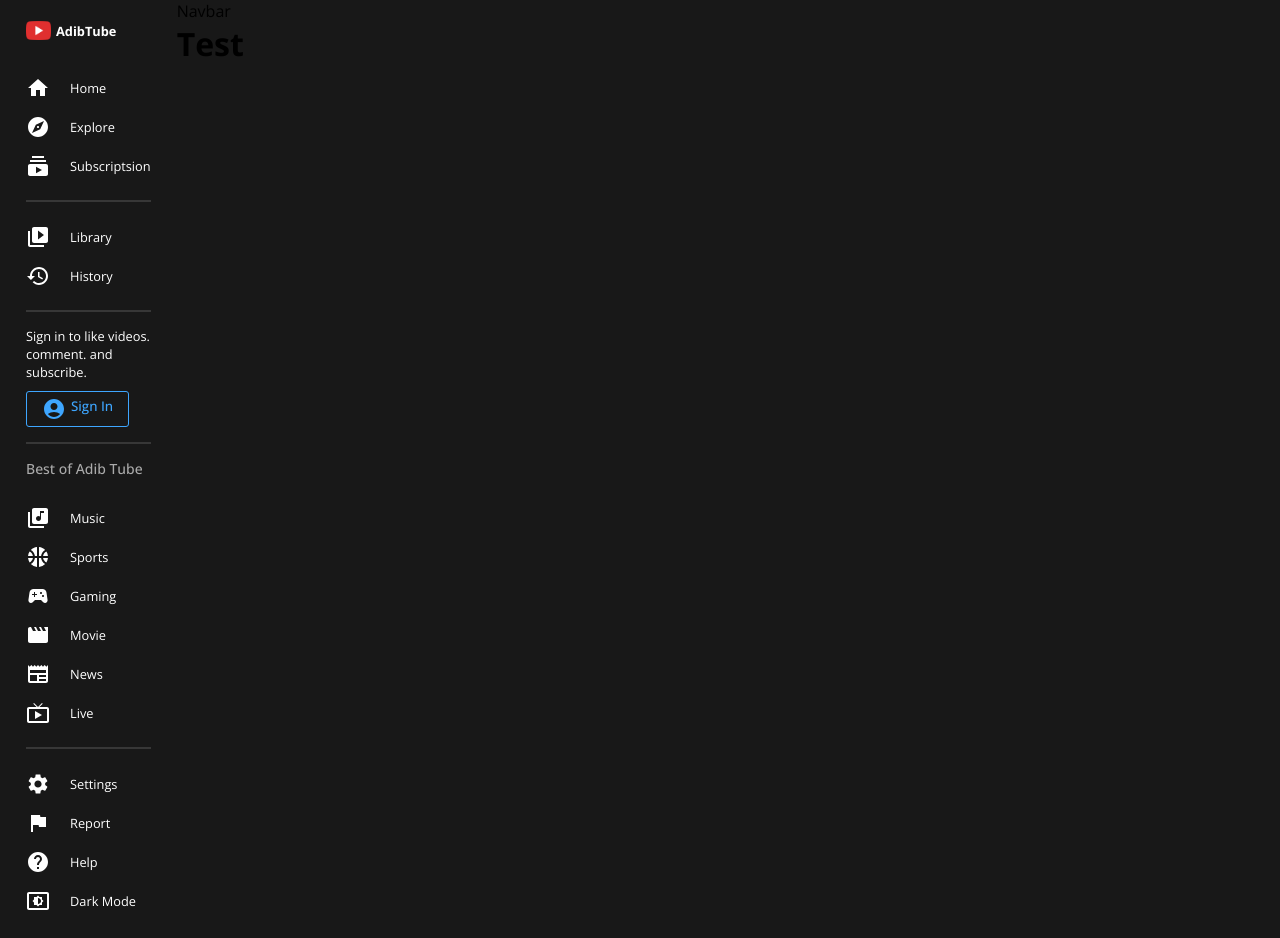
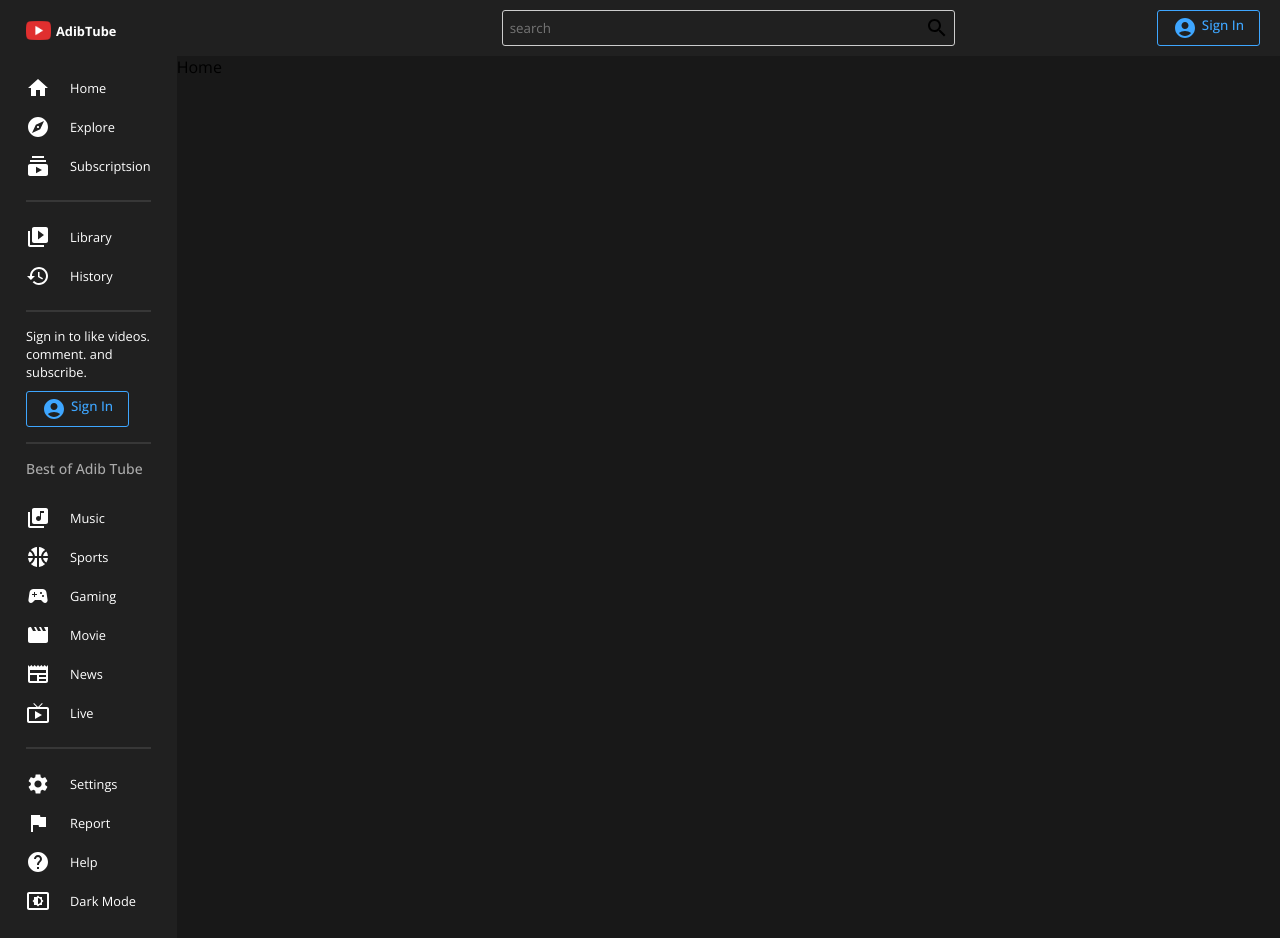
Before and after one commit to adibSetiawann/youtube-clone-fe, a React (Create React App) app: page / in a window 1280 px wide. Built offline with nearby package versions, Linux system fonts and the light colour scheme.

Commit message:
setup search and routes

```diff
--- a/package.json
+++ b/package.json
@@ -12,6 +12,7 @@
     "@testing-library/user-event": "^13.5.0",
     "react": "^18.0.0",
     "react-dom": "^18.0.0",
+    "react-router-dom": "^6.3.0",
     "react-scripts": "5.0.1",
     "styled-components": "^5.3.5",
     "web-vitals": "^2.1.4"
--- a/src/App.js
+++ b/src/App.js
@@ -3,7 +3,9 @@
 import Menu from "./components/Menu";
 import Navbar from "./components/Navbar";
 import { darkTheme, lightTheme } from "./utils/Theme";
-
+import { BrowserRouter, Routes, Route } from "react-router-dom";
+import Home from "./pages/Home";
+import Video from "./pages/Video";
 const Container = styled.div`
   display: flex;
 `;
@@ -20,13 +22,22 @@
   return (
     <ThemeProvider theme={darkMode ? darkTheme : lightTheme}>
       <Container>
+        <BrowserRouter>
           <Menu darkMode={darkMode} setDarkmode={setDarkmode} />
           <Main>
             <Navbar />
             <Wrapper>
-            <h1>Test</h1>
+              <Routes>
+                <Route path="/">
+                  <Route index element={<Home />} />
+                  <Route path="video">
+                    <Route path=":id" element={<Video />} />
+                  </Route>
+                </Route>
+              </Routes>
             </Wrapper>
           </Main>
+        </BrowserRouter>
       </Container>
     </ThemeProvider>
   );
--- a/src/components/Menu.jsx
+++ b/src/components/Menu.jsx
@@ -20,7 +20,7 @@
 
 const Container = styled.div`
   flex: 1;
-  background-color: ${({ theme }) => theme.bg};
+  background-color: ${({ theme }) => theme.bgLighter};
   height: 100%;
   color: ${({ theme }) => theme.text};
   font-size: 0.8rem;
--- a/src/components/Navbar.jsx
+++ b/src/components/Navbar.jsx
@@ -1,8 +1,64 @@
 import React from 'react'
+import styled from 'styled-components'
+import AccountCircleIcon from "@mui/icons-material/AccountCircle";
+import SearchIcon from '@mui/icons-material/Search';
 
+const Container = styled.div`
+position: sticky;
+top: 0;
+background-color:${({ theme }) => theme.bgLighter};
+height: 56px;
+`;
+const Wrapper = styled.div`
+display:flex;
+align-items: center;
+justify-content: flex-end;
+height: 100%;
+padding: 0px 20px;
+position: relative;
+`;
+const Search = styled.div`
+display: flex;
+width: 40%;
+position: absolute;
+left: 0;
+right: 0;
+margin: auto;
+align-items: center;
+justify-content: space-between;
+padding: 5px;
+border: 1px solid #ccc;
+border-radius: 3px;
+
+`;
+const Input = styled.input`
+border: none;
+background-color: transparent;
+`;
+const Button = styled.button`
+  display: flex;
+  align-items: centre;
+  gap: 5px;
+  padding: 5px 15px;
+  background-color: transparent;
+  border: 1px solid #3ea6ff;
+  color: #3ea6ff;
+  border-radius: 3px;
+  font-weight: 500;
+  // margin-top: 10px;
+  cursor: pointer;
+`;
 const Navbar = () => {
   return (
-    <div>Navbar</div>
+    <Container>
+      <Wrapper>
+        <Search><Input placeholder='search' /><SearchIcon /></Search>
+
+        <Button>
+            <AccountCircleIcon /> Sign In
+          </Button>
+      </Wrapper>
+    </Container>
   )
 }
 
--- /dev/null
+++ b/src/pages/Home.jsx
@@ -0,0 +1,11 @@
+import React from 'react'
+import styled from 'styled-components'
+
+const Container = styled.div``;
+const Home = () => {
+  return (
+    <Container>Home</Container>
+  )
+}
+
+export default Home
--- /dev/null
+++ b/src/pages/Video.jsx
@@ -0,0 +1,11 @@
+import React from 'react'
+import styled from 'styled-components'
+
+const Container = styled.div``;
+const Video = () => {
+  return (
+    <Container>Video</Container>
+  )
+}
+
+export default Video
```
Also changed, not shown: 2 other files (tests, documents, lock files or other folders). Lines whose indentation alone changed are shown as unchanged.
